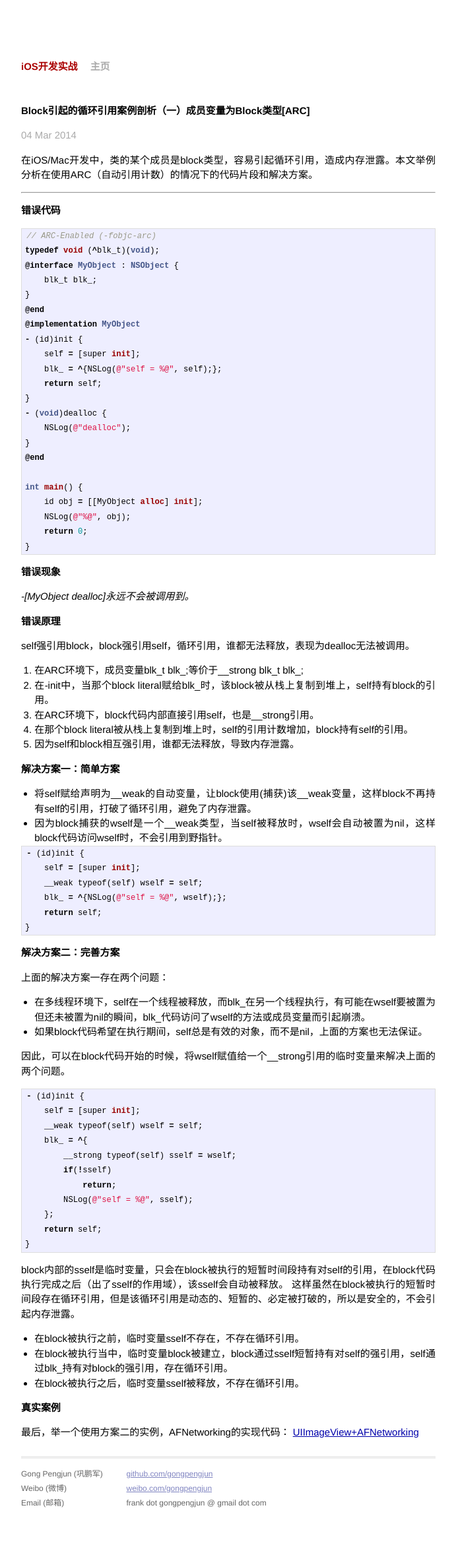
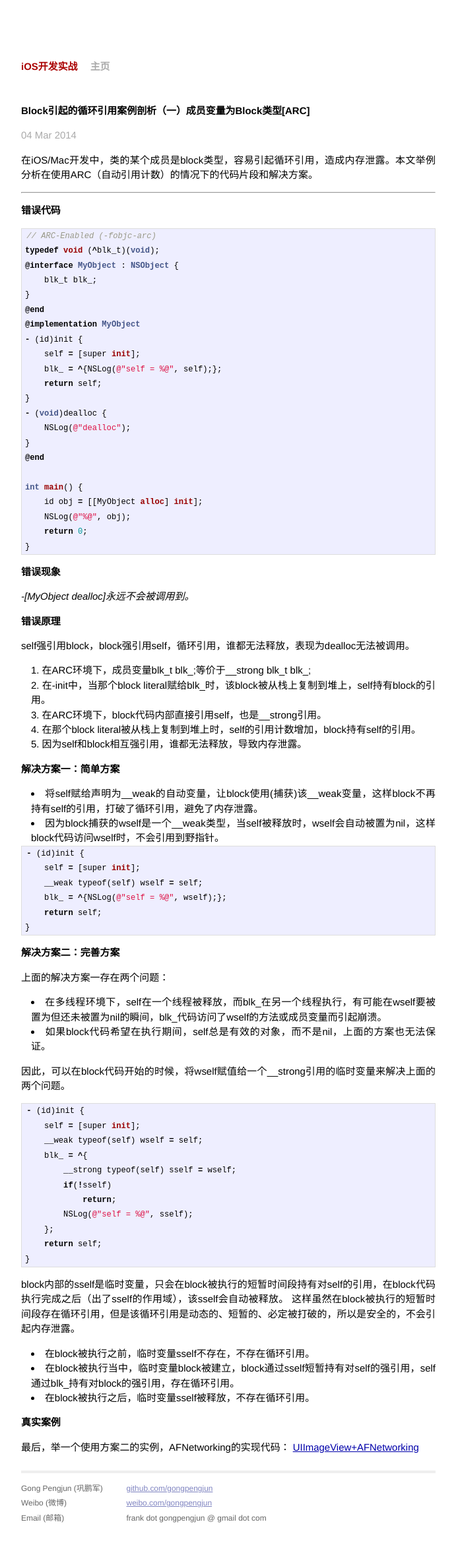
Before and after one commit to gongpengjun/gongpengjun.github.io, a Jekyll site: the page built from _posts/2014-03-04-block-circular-reference-in-arc.markdown, in a window 1280 px wide. Shown: the whole page at 66% size, without its empty margins (294-985 px from the left). Built offline with Jekyll 4.4.1, drawn with Linux system fonts in a browser that asks for light colours; Markdown is read by kramdown in place of the engine named in the settings; before the commit the page ends 2332 px from its top, so only the background shows below that.

Commit message:
缩进列表前面的序号或者圆点

```diff
--- a/css/main.css
+++ b/css/main.css
@@ -138,7 +138,8 @@ a:visited { color: #a0a; }
 }
 
 .post ul, .post ol {
-  margin-left: 1.35em;
+  margin-left: 1em;
+  list-style-position: inside;
 }
 
 .post code {
```
